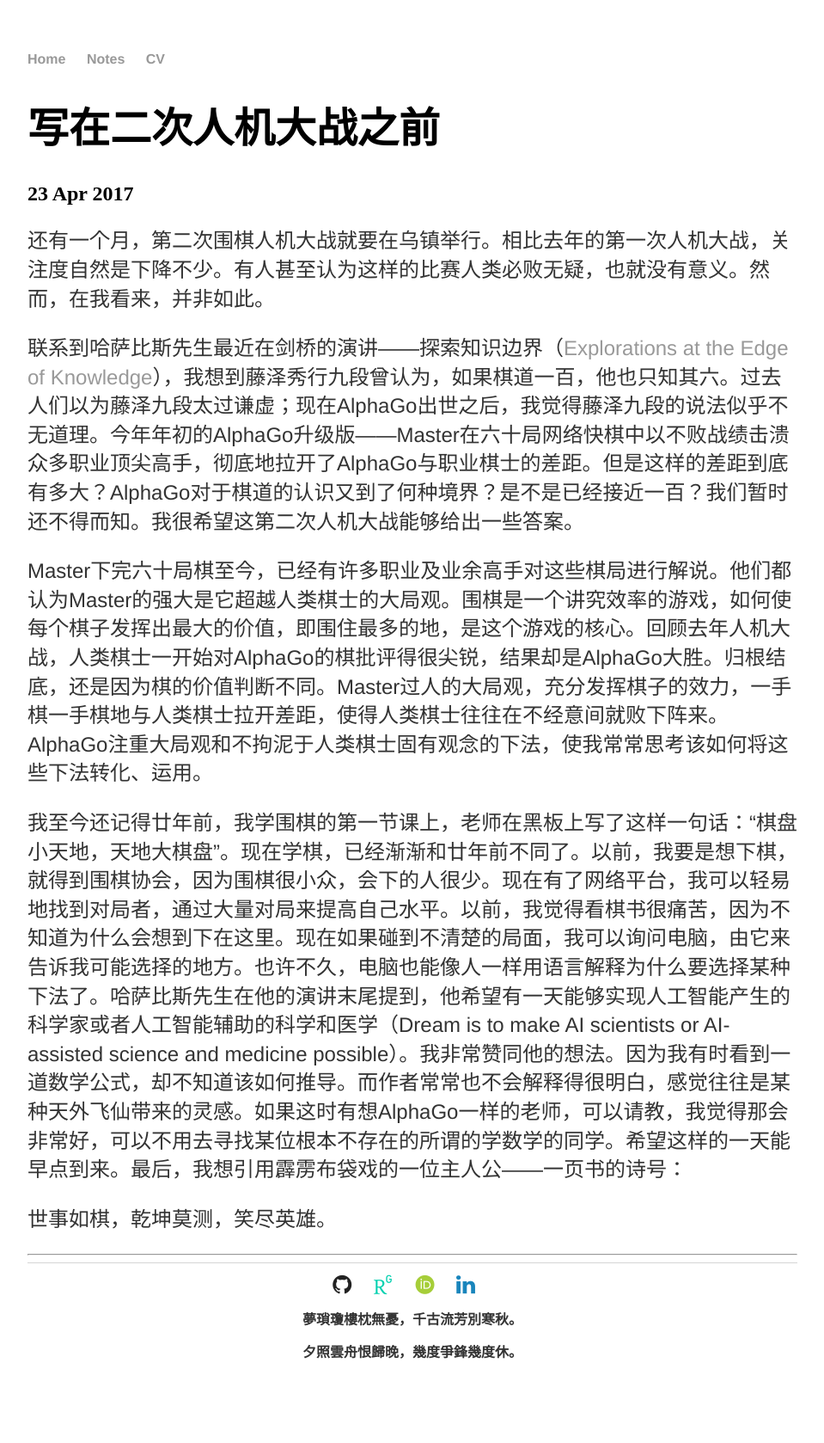
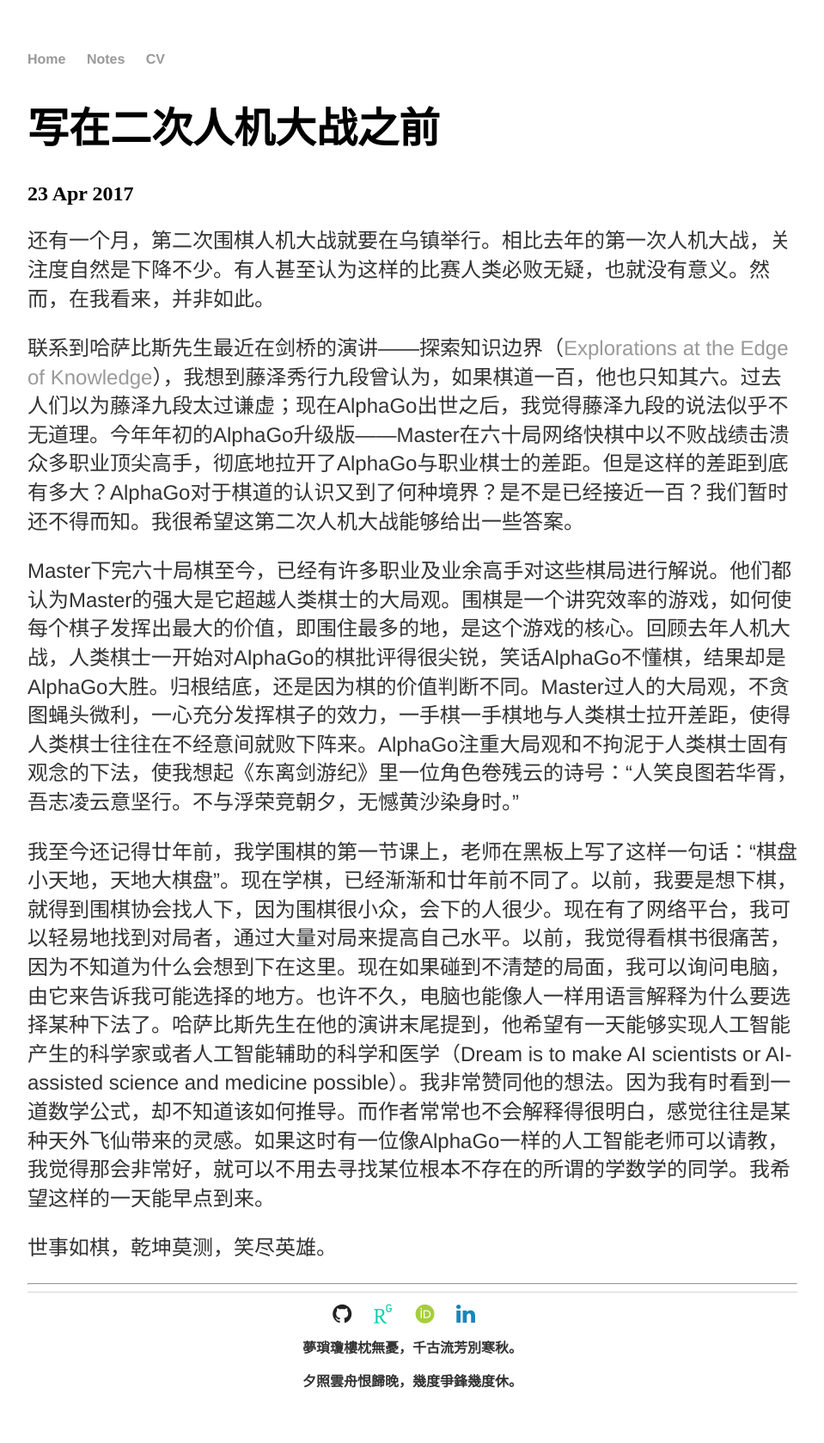
Before and after one commit to xin-huang/xin-huang.github.io, a Jekyll site: the page built from _posts/2017-04-23-写在二次人机大战之前.md, in a window 1280 px wide. Shown: the whole page at 86% size, without its empty margins (160-1119 px from the left). Built offline with Jekyll 4.4.1, drawn with Linux system fonts in a browser that asks for light colours; some web fonts are replaced; comment, search, counter and statistics services are not loaded; before the commit the page ends 1645 px from its top, so only the background shows below that.

Commit message:
Update 2017-04-23-写在二次人机大战之前.md

```diff
--- a/_posts/2017-04-23-写在二次人机大战之前.md
+++ b/_posts/2017-04-23-写在二次人机大战之前.md
@@ -9,8 +9,8 @@
 
 联系到哈萨比斯先生最近在剑桥的演讲——探索知识边界（[Explorations at the Edge of Knowledge](https://www.youtube.com/watch?v=ZyUFy29z3Cw)），我想到藤泽秀行九段曾认为，如果棋道一百，他也只知其六。过去人们以为藤泽九段太过谦虚；现在AlphaGo出世之后，我觉得藤泽九段的说法似乎不无道理。今年年初的AlphaGo升级版——Master在六十局网络快棋中以不败战绩击溃众多职业顶尖高手，彻底地拉开了AlphaGo与职业棋士的差距。但是这样的差距到底有多大？AlphaGo对于棋道的认识又到了何种境界？是不是已经接近一百？我们暂时还不得而知。我很希望这第二次人机大战能够给出一些答案。
 
-Master下完六十局棋至今，已经有许多职业及业余高手对这些棋局进行解说。他们都认为Master的强大是它超越人类棋士的大局观。围棋是一个讲究效率的游戏，如何使每个棋子发挥出最大的价值，即围住最多的地，是这个游戏的核心。回顾去年人机大战，人类棋士一开始对AlphaGo的棋批评得很尖锐，结果却是AlphaGo大胜。归根结底，还是因为棋的价值判断不同。Master过人的大局观，充分发挥棋子的效力，一手棋一手棋地与人类棋士拉开差距，使得人类棋士往往在不经意间就败下阵来。AlphaGo注重大局观和不拘泥于人类棋士固有观念的下法，使我常常思考该如何将这些下法转化、运用。
+Master下完六十局棋至今，已经有许多职业及业余高手对这些棋局进行解说。他们都认为Master的强大是它超越人类棋士的大局观。围棋是一个讲究效率的游戏，如何使每个棋子发挥出最大的价值，即围住最多的地，是这个游戏的核心。回顾去年人机大战，人类棋士一开始对AlphaGo的棋批评得很尖锐，笑话AlphaGo不懂棋，结果却是AlphaGo大胜。归根结底，还是因为棋的价值判断不同。Master过人的大局观，不贪图蝇头微利，一心充分发挥棋子的效力，一手棋一手棋地与人类棋士拉开差距，使得人类棋士往往在不经意间就败下阵来。AlphaGo注重大局观和不拘泥于人类棋士固有观念的下法，使我想起《东离剑游纪》里一位角色卷残云的诗号：“人笑良图若华胥，吾志凌云意坚行。不与浮荣竞朝夕，无憾黄沙染身时。”
 
-我至今还记得廿年前，我学围棋的第一节课上，老师在黑板上写了这样一句话：“棋盘小天地，天地大棋盘”。现在学棋，已经渐渐和廿年前不同了。以前，我要是想下棋，就得到围棋协会，因为围棋很小众，会下的人很少。现在有了网络平台，我可以轻易地找到对局者，通过大量对局来提高自己水平。以前，我觉得看棋书很痛苦，因为不知道为什么会想到下在这里。现在如果碰到不清楚的局面，我可以询问电脑，由它来告诉我可能选择的地方。也许不久，电脑也能像人一样用语言解释为什么要选择某种下法了。哈萨比斯先生在他的演讲末尾提到，他希望有一天能够实现人工智能产生的科学家或者人工智能辅助的科学和医学（Dream is to make AI scientists or AI-assisted science and medicine possible）。我非常赞同他的想法。因为我有时看到一道数学公式，却不知道该如何推导。而作者常常也不会解释得很明白，感觉往往是某种天外飞仙带来的灵感。如果这时有想AlphaGo一样的老师，可以请教，我觉得那会非常好，可以不用去寻找某位根本不存在的所谓的学数学的同学。希望这样的一天能早点到来。最后，我想引用霹雳布袋戏的一位主人公——一页书的诗号：
+我至今还记得廿年前，我学围棋的第一节课上，老师在黑板上写了这样一句话：“棋盘小天地，天地大棋盘”。现在学棋，已经渐渐和廿年前不同了。以前，我要是想下棋，就得到围棋协会找人下，因为围棋很小众，会下的人很少。现在有了网络平台，我可以轻易地找到对局者，通过大量对局来提高自己水平。以前，我觉得看棋书很痛苦，因为不知道为什么会想到下在这里。现在如果碰到不清楚的局面，我可以询问电脑，由它来告诉我可能选择的地方。也许不久，电脑也能像人一样用语言解释为什么要选择某种下法了。哈萨比斯先生在他的演讲末尾提到，他希望有一天能够实现人工智能产生的科学家或者人工智能辅助的科学和医学（Dream is to make AI scientists or AI-assisted science and medicine possible）。我非常赞同他的想法。因为我有时看到一道数学公式，却不知道该如何推导。而作者常常也不会解释得很明白，感觉往往是某种天外飞仙带来的灵感。如果这时有一位像AlphaGo一样的人工智能老师可以请教，我觉得那会非常好，就可以不用去寻找某位根本不存在的所谓的学数学的同学。我希望这样的一天能早点到来。
 
 世事如棋，乾坤莫测，笑尽英雄。
```
